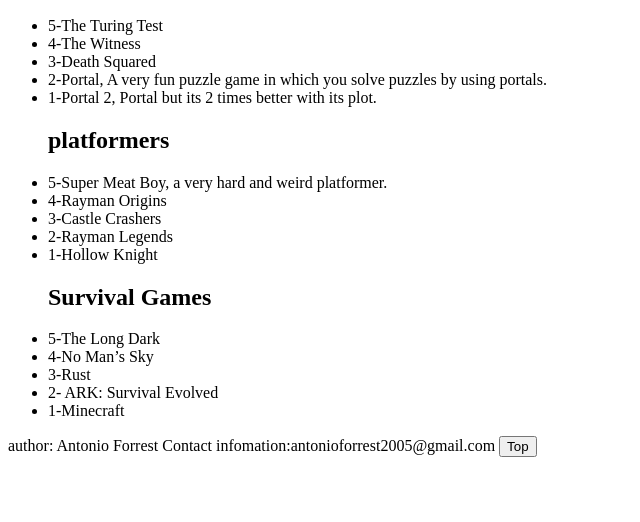
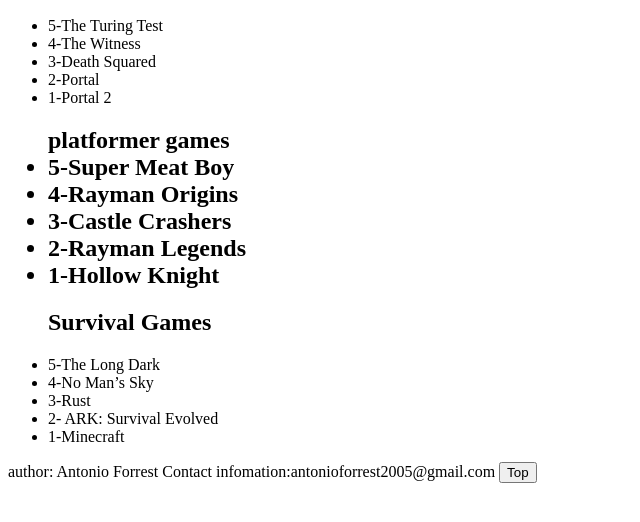
Before and after one commit to popstheboss/website, a plain HTML site: page helloworld/videogamestopfive.html in a window 1280 px wide. Shown: the part 216-738 px from the top of the page, without its empty margins (0-640 px from the left). Drawn offline with Linux system fonts and the light colour scheme.

Commit message:
Update videogamestopfive.html

```diff
--- a/helloworld/videogamestopfive.html
+++ b/helloworld/videogamestopfive.html
@@ -32,13 +32,13 @@
 
         <li>3-Death Squared</li>
 
-        <li>2-Portal, A very fun puzzle game in which you solve puzzles by using portals.</li>
+        <li>2-Portal</li>
 
-        <li>1-Portal 2, Portal but its 2 times better with its plot.</li>
+        <li>1-Portal 2</li>
 
-      <h2>platformers</h2>
+      <h2>platformer games
 
-        <li>5-Super Meat Boy, a very hard and weird platformer.</li>
+        <li>5-Super Meat Boy</li>
 
         <li>4-Rayman Origins</li>
 
```
